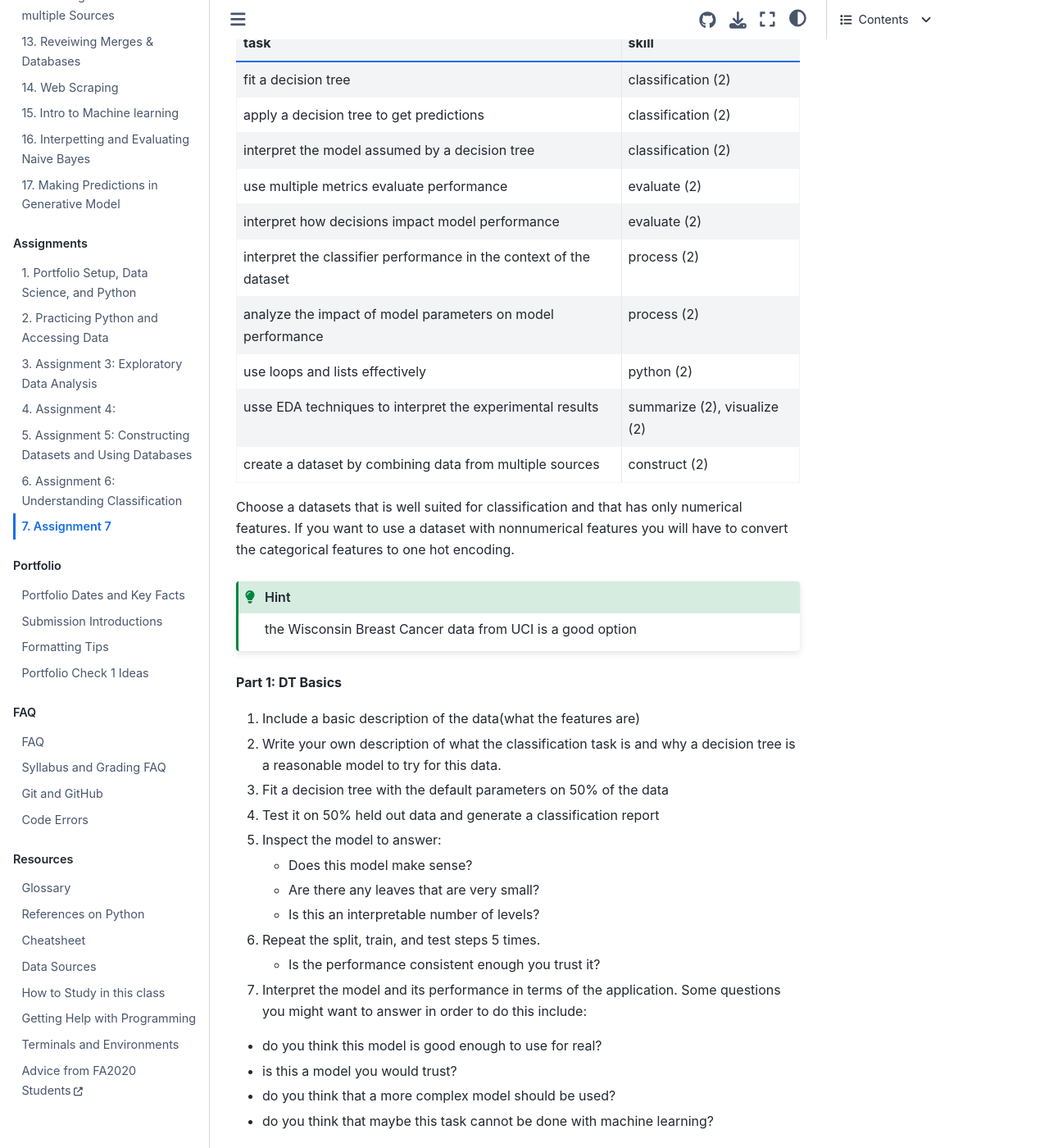
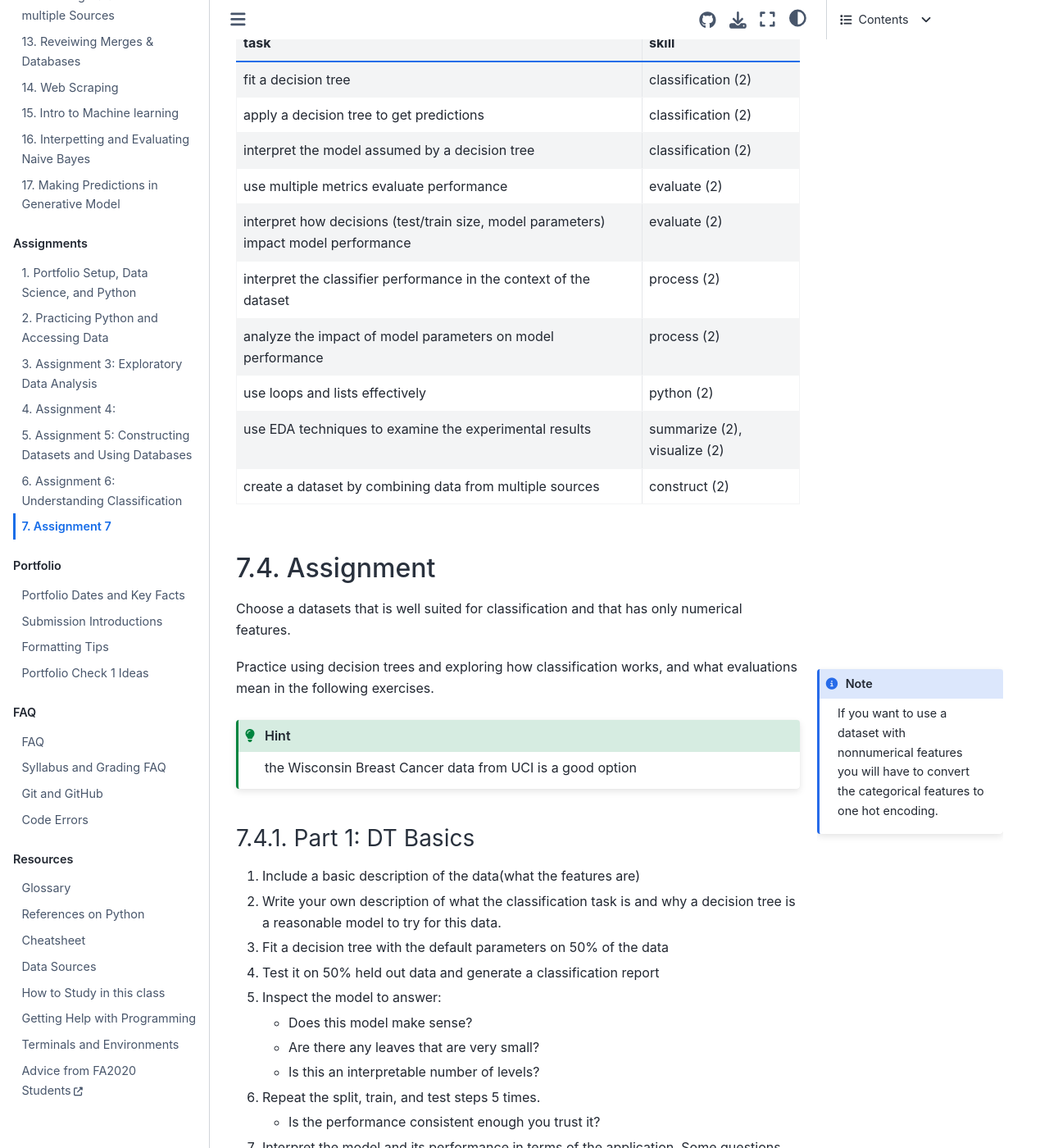
Before and after one commit to rhodyprog4ds/BrownFall21, a Jupyter Book: the page built from assignments/07-decision-tree.md, in a window 1280 px wide and 1400 px high, scrolled down 567 px. Shown: the whole window at 82% size. Built offline with Jupyter Book 1.0.4 settings and Sphinx 7.4.7 and the Sphinx Book theme 1.1.4, drawn with Linux system fonts in a browser that asks for light colours; pages that are not in the unit, such as notebooks, are missing from menus; some of the changed text lies outside the part shown.

Commit message:
typos and formatting fixes

`````diff
--- a/assignments/07-decision-tree.md
+++ b/assignments/07-decision-tree.md
@@ -30,7 +30,7 @@ substitutions:
   - classification (2)
 * - use multiple metrics evaluate performance
   - evaluate (2)
-* - interpret how decisions impact model performance
+* - interpret how decisions (test/train size, model parameters) impact model performance
   - evaluate (2)
 * - interpret the classifier performance in the context of the dataset
   - process (2)
@@ -38,21 +38,29 @@ substitutions:
   - process (2)
 * - use loops and lists effectively
   - python (2)
-* - usse EDA techniques to interpret the experimental results
+* - use EDA techniques to examine the experimental results
   - summarize (2), visualize (2)
 * - create a dataset by combining data from multiple sources
   - construct (2)
 ```
 
+## Assignment
+
 Choose a datasets that is well suited for classification and that has only numerical features.
+````{margin}
+```{note}
 If you want to use a dataset with nonnumerical features you will have to convert
 the categorical features to one hot encoding.
+```
+````
+
+Practice using decision trees and exploring how classification works, and what evaluations mean in the following exercises.
 
 ```{hint}
 the Wisconsin Breast Cancer data from UCI is a good option
 ```
 
-__Part 1: DT Basics__
+### Part 1: DT Basics
 1. Include a basic description of the data(what the features are)
 1. Write  your own description of what the classification task is and why a decision tree is a reasonable model to try for this data.
 1. Fit a decision tree with the default parameters on 50% of the data
@@ -73,19 +81,20 @@ __Part 1: DT Basics__
   - do you think that maybe this task cannot be done with machine learning?
 
 
-__Part 2: Exploring Evaluation__
+### Part 2: Exploring Evaluation
 
 ````{margin}
+
+
+```{hint}
+The most important thing about the max depth here is that it's the same across all of the models. If you get an error, try making it smaller.
+```
+
 ```{tip}
 The summary statistics and visualization we used before are useful for helping to
 investigate the performance of our model.  We can try fitting a model  with different settings
 to create a new "dataset" for our experiments.
 The same skills apply.
-```
-
-
-```{hint}
-The most important thing about the max depth here is that it's the same across all of the models. If you get an error, try making it smaller.
 ```
 
 ````
@@ -96,7 +105,7 @@ Do an experiment to compare test set size vs performance:
 
 _use a loop for this part, possibly also a function_
 
-__Part 3: DT parameters__
+### Part 3: DT parameters
 
 Experiment with DT Parameters:
 1. Choose one parameter to change in the training that you think might improve the model and say why, then train a second decision tree
`````
